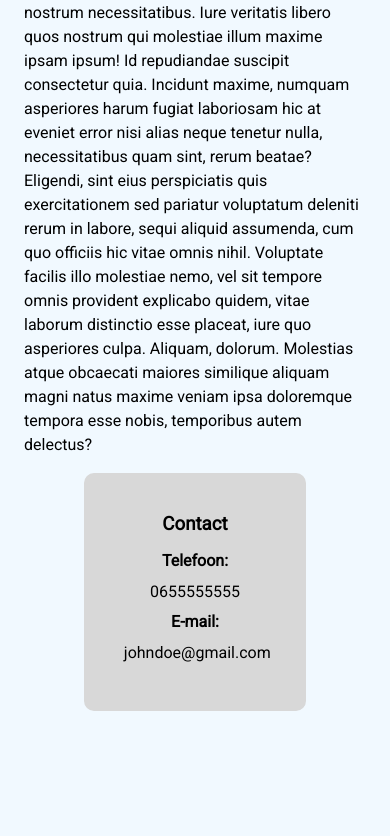
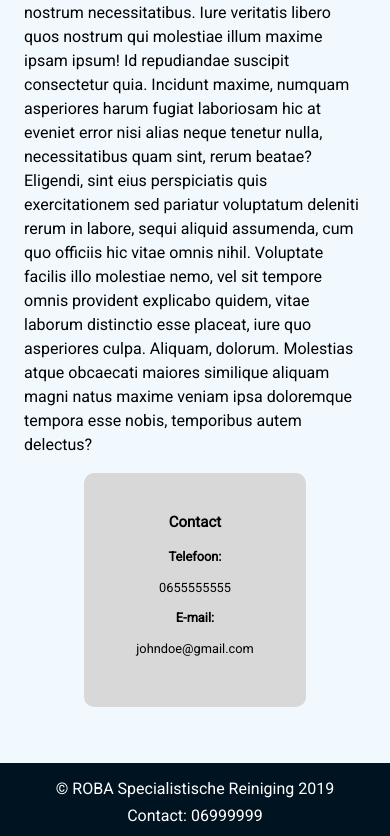
Before and after one commit to TimEvers1991/ROBA-Reiniging, a plain HTML site: page over_roba.html in a window 390 px wide. Shown: the part 928-1764 px from the top of the page. Before the commit the page ends 1743 px from the top, so only its background shows below. Drawn offline with Linux system fonts and the light colour scheme.

Commit message:
Add files via upload

```diff
--- a/css/mobile.css
+++ b/css/mobile.css
@@ -70,12 +70,17 @@
   #home-contact .container-contact {
     width: 65%;
     margin: 0 0 2rem 0;
-    font-size: 1rem;
+    font-size: 0.8rem;
   }
   #over-roba-contact .container-contact {
     width: 65%;
     margin: 0 0 2rem 0;
-    font-size: 1rem;
+    font-size: 0.8rem;
+  }
+
+  /* Over Roba */
+  #over-roba {
+    margin-bottom: 0;
   }
 
   /* Footer */
@@ -83,6 +88,11 @@
     text-align: center;
   }
 
+  /* Footer Product Page */
+  #footer-product {
+    display: flex;
+    position: unset;
+  }
   #footer-product {
     text-align: center;
   }
```
